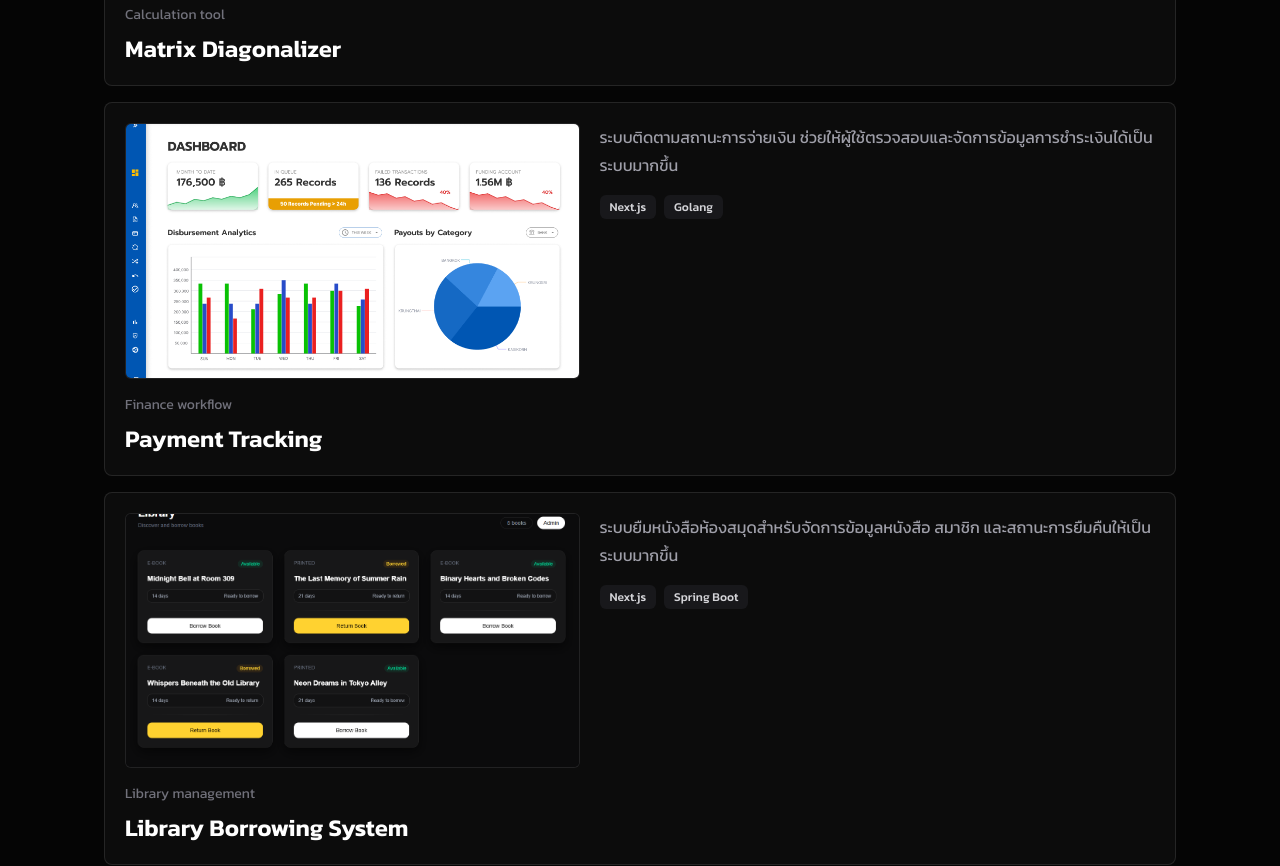
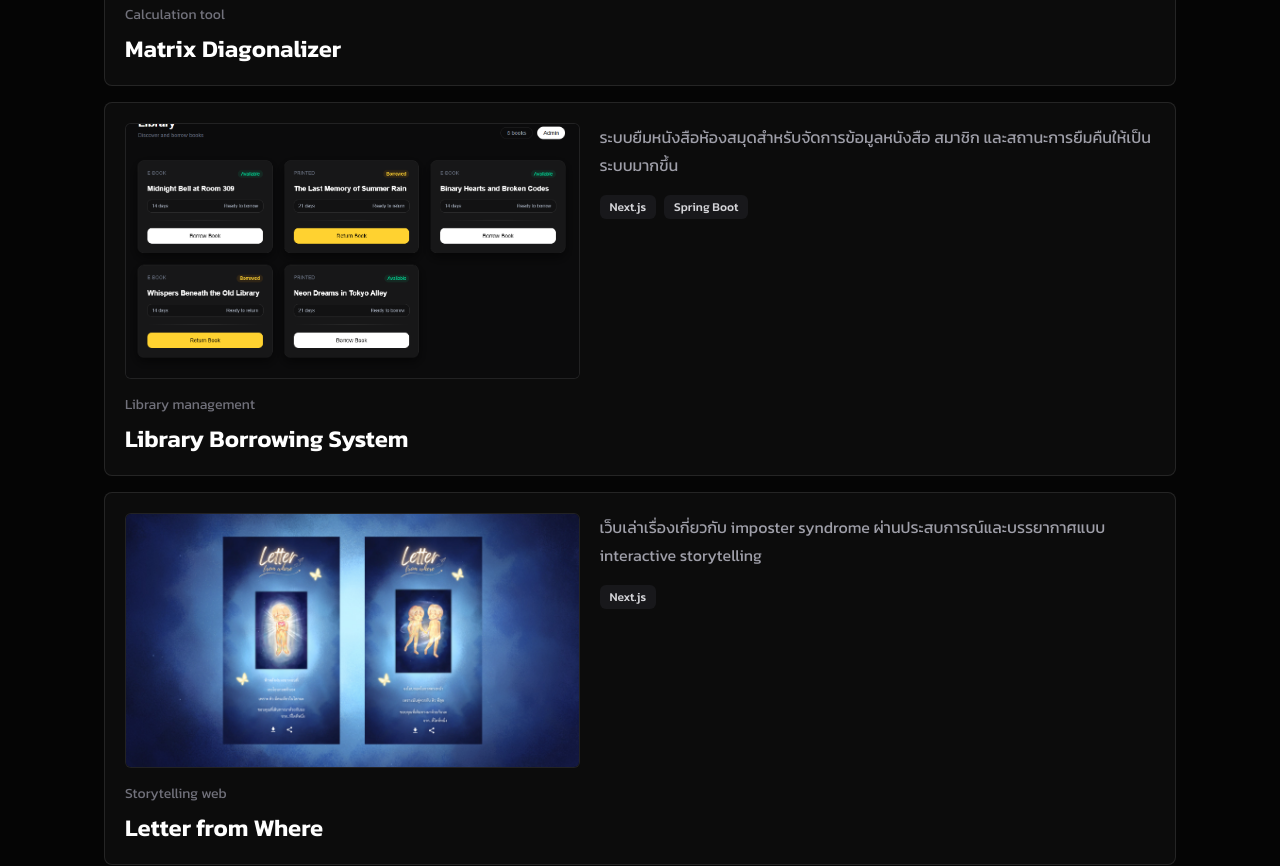
Before and after one commit to vixvify/portfolio-web, a Next.js app: page / in a window 1280 px wide. Shown: the part 2200-3066 px from the top of the page. Built offline with nearby package versions, Linux system fonts and the light colour scheme.

Commit message:
feat: remove Payment Tracking project from portfolio

```diff
--- a/data/portfolio.ts
+++ b/data/portfolio.ts
@@ -51,14 +51,6 @@ export const projects = [
     stack: ["Next.js"],
   },
   {
-    name: "Payment Tracking",
-    type: "Finance workflow",
-    image: "/pt.png",
-    description:
-      "ระบบติดตามสถานะการจ่ายเงิน ช่วยให้ผู้ใช้ตรวจสอบและจัดการข้อมูลการชำระเงินได้เป็นระบบมากขึ้น",
-    stack: ["Next.js", "Golang"],
-  },
-  {
     name: "Library Borrowing System",
     type: "Library management",
     image: "/bs.png",
```
